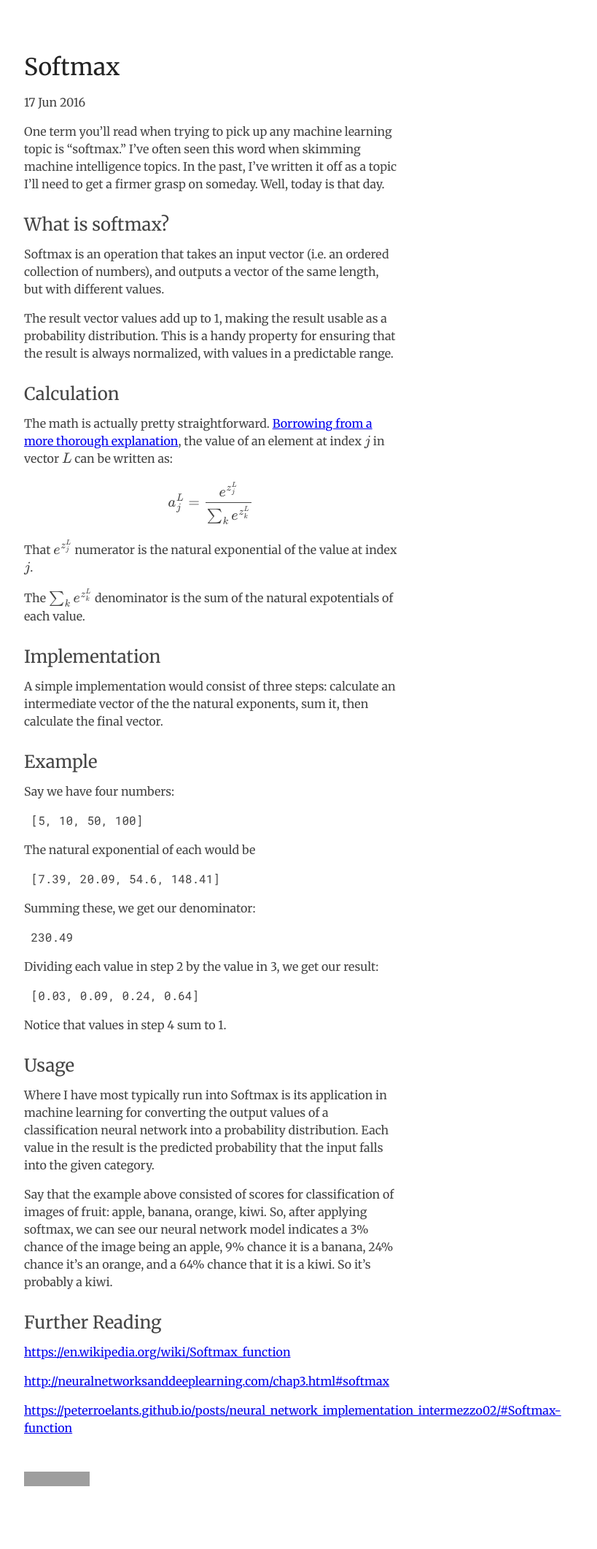
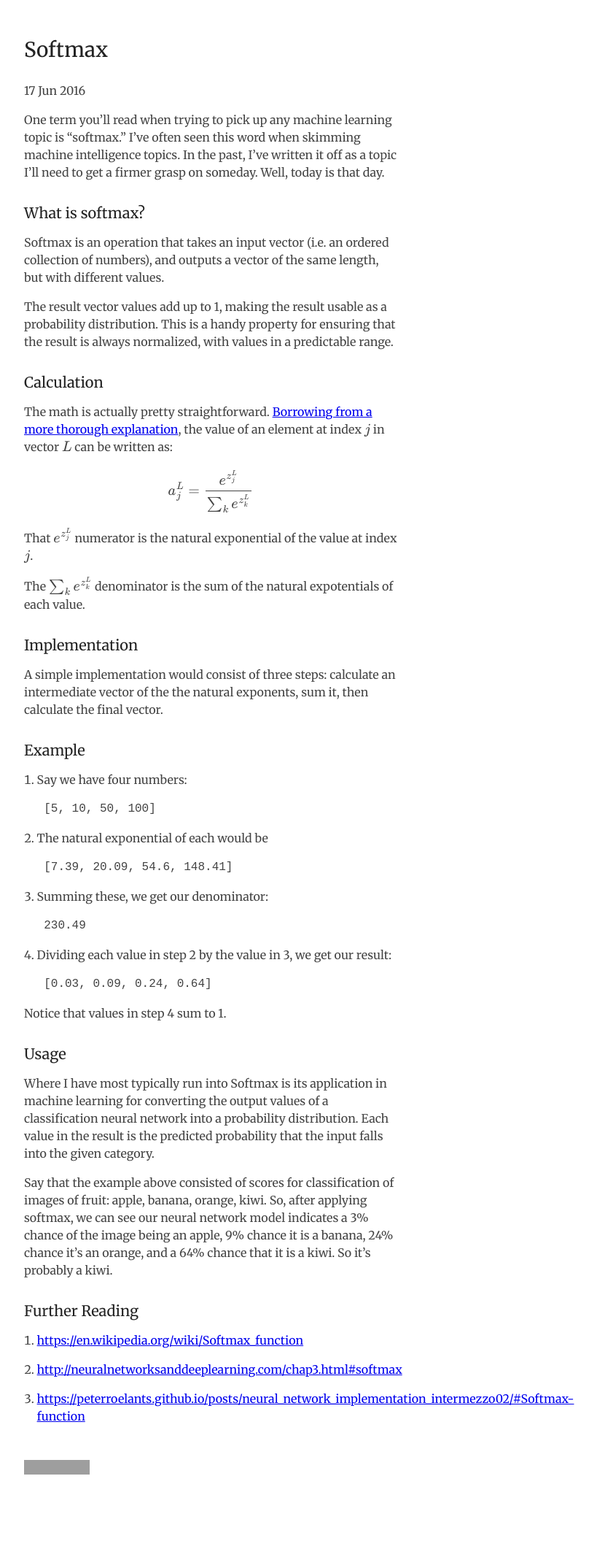
Before and after one commit to burnto/brentfitzgerald.com, a Jekyll site: the page built from _posts/2016-06-17-softmax.md, in a window 1280 px wide. Shown: the whole page at 73% size, without its empty margins (351-1170 px from the left). Built offline with Jekyll 4.4.1, drawn with Linux system fonts in a browser that asks for light colours; formulas are drawn with MathJax 3; after the commit the page ends 2074 px from its top, so only the background shows below that; grey boxes are pictures that could not be loaded.

Commit message:
Tweak title styles and container/body margin

```diff
--- a/css/styles.scss
+++ b/css/styles.scss
@@ -2,33 +2,38 @@
 ---
 @import "meyer-reset";
 @import url(https://fonts.googleapis.com/css?family=Merriweather);
-@import 'https://fonts.googleapis.com/css?family=Roboto+Mono';
+
+$text-color: #444;
+$text-color-dark: #222;
 
 body {
   font-size: 16px;
   line-height: 24px;
   background-color: #fff;
-  color: #444;
+  color: $text-color;
   font-family: 'Merriweather', serif;
+  padding: 2em;
 }
 
 div.container {
-  width: 32em;
-  margin: 5em auto;
+  max-width: 32em;
+  margin: 1em auto;
 }
 
 main {
 }
 
 h1 {
-  font-size: 2rem;
+  font-size: 1.75rem;
+  line-height: 2.5rem;
   margin-bottom: 1.5rem;
-  color: #222;
+  color: $text-color-dark;
   font-weight: 100;
 }
 
 h2 {
-  font-size: 1.5rem;
+  font-size: 1.25rem;
+  color: $text-color-dark;
   margin-top: 2rem;
 }
 
@@ -38,6 +43,13 @@ h2, p, li {
 
 ul li {
   list-style-type: circle;
+}
+
+ol {
+  padding-left: 1.1rem;
+  li {
+    list-style-type: decimal;
+  }
 }
 
 article {
```
